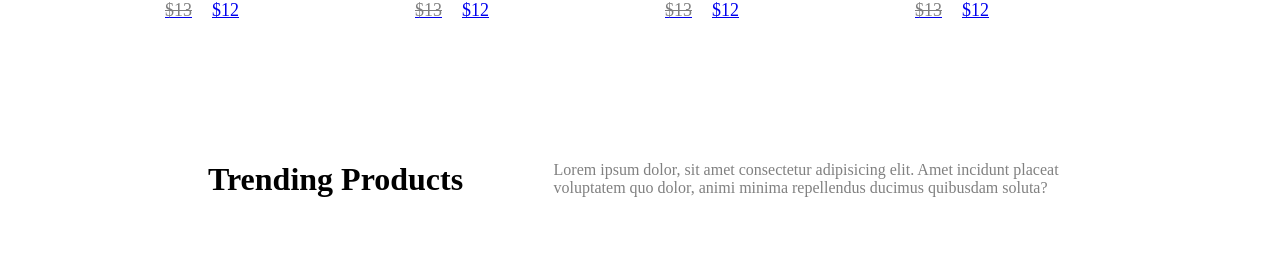
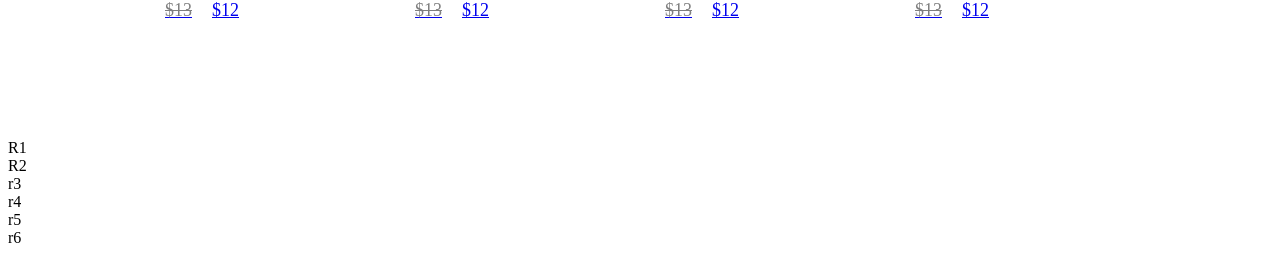
Before and after one commit to Taufiqul7756/Full-stack-E-commerce, a React (Create React App) app in the folder client/: page / in a window 1280 px wide. Shown: the part 1520-1787 px from the top of the page. Built offline with nearby package versions, Linux system fonts and the light colour scheme; grey boxes are pictures that could not be loaded.

Commit message:
Categories structure ready and connect to home page

```diff
--- /dev/null
+++ b/client/src/components/Categories/Categories.jsx
@@ -0,0 +1,28 @@
+import React from "react";
+import "./Categories.scss";
+const Categories = () => {
+  return (
+    <div className="category">
+      <div className="col">
+        <div className="row">R1</div>
+        <div className="row">R2</div>
+      </div>
+      <div className="col">
+        <div className="row">r3</div>
+      </div>
+      <div className="col col-l">
+        <div className="row">
+          <div className="col">
+            <div className="row">r4</div>
+          </div>
+          <div className="col">
+            <div className="row">r5</div>
+          </div>
+        </div>
+        <div className="row">r6</div>
+      </div>
+    </div>
+  );
+};
+
+export default Categories;
--- /dev/null
+++ b/client/src/components/Categories/Categories.scss
@@ -0,0 +1,2 @@
+.category {
+}
--- a/client/src/pages/Home/Home.jsx
+++ b/client/src/pages/Home/Home.jsx
@@ -2,12 +2,14 @@ import React from "react";
 import Slider from "../../components/Slider/Slider";
 import "../Home/Home.scss";
 import FeaturedProducts from "../../components/FeaturedProducts/FeaturedProducts";
+import Categories from "../../components/Categories/Categories";
 
 function Home() {
   return (
     <div className="home">
       <Slider />
       <FeaturedProducts type="featured" />
+      <Categories />
       <FeaturedProducts type="trending" />
     </div>
   );
```
